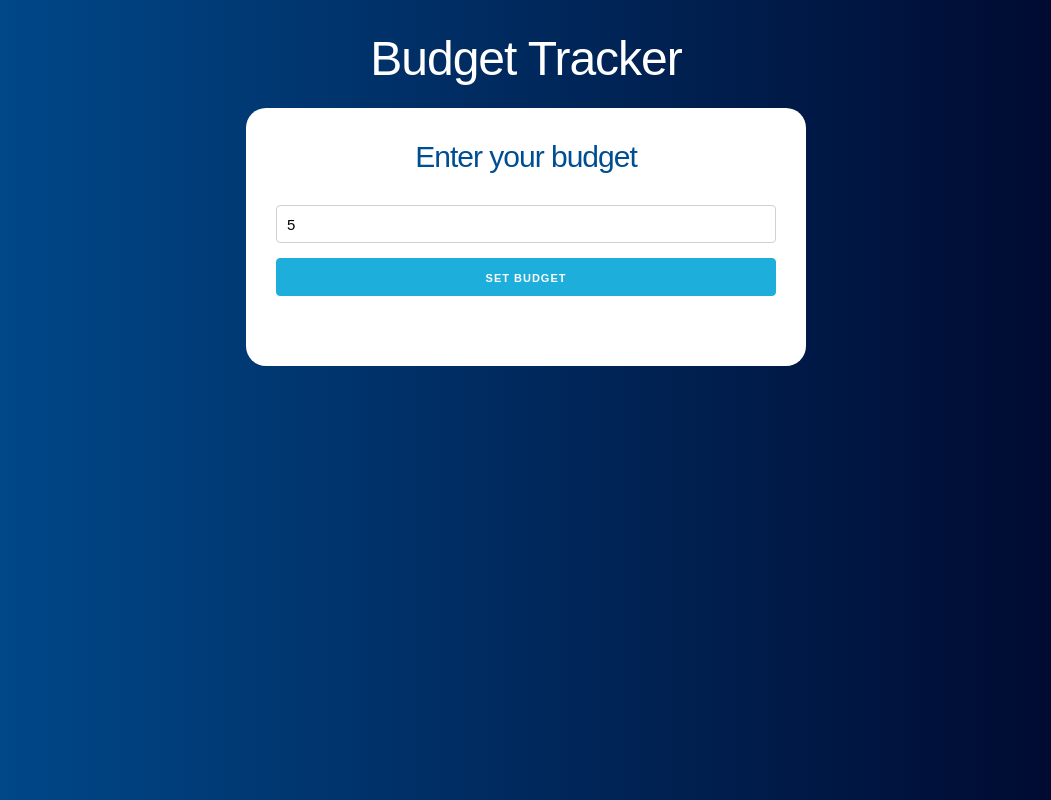
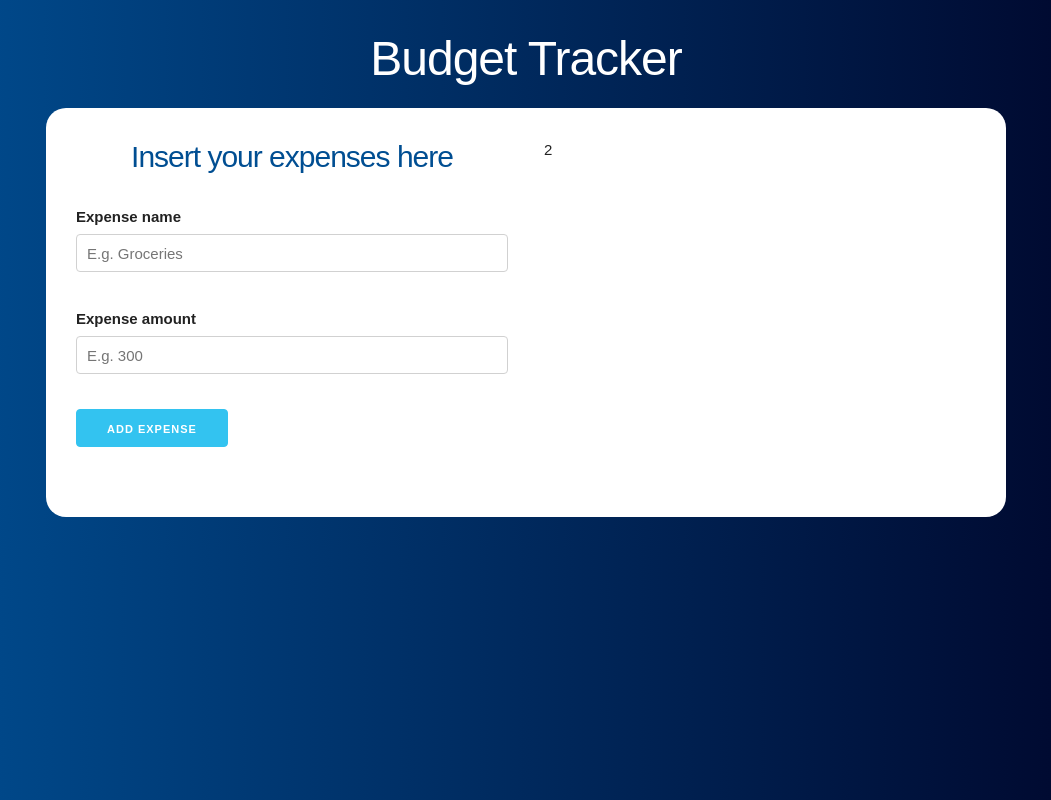
Before and after one commit to gsvidal/budget-tracker, a React (Create React App) app: page / in a window 1280 px wide. Both pictures are taken after typing "5" into the empty fields and a click on the input "Set Budget". Shown: the whole page, without its empty margins (114-1165 px from the left). Built offline with nearby package versions, Linux system fonts and the light colour scheme.

Commit message:
Add Amount, Form and Error components

```diff
--- a/src/App.js
+++ b/src/App.js
@@ -1,14 +1,38 @@
-import logo from './logo.svg';
-import Budget from './components/Budget';
-
+// import logo from './logo.svg';
+import React, { useState } from 'react';
+import Amount from './components/Amount';
+import Form from './components/Form';
 
 function App() {
+
+  //Defining the state
+  const [ budget, setBudget ] = useState(0);
+  const [ remaining, setRemaining ] = useState(0);
+  const [ showAmount, setShowAmount ] = useState(true);
+
   return (
     <div className="container">
       <header>
         <h1>Budget Tracker</h1>
         <div className="principal-content content">
-          <Budget/>
+          { showAmount
+            ?
+            <Amount
+              setBudget={setBudget}
+              setRemaining={setRemaining}
+              setShowAmount={setShowAmount}
+            />
+            :
+            <div className="row">
+              <div className="one-half column">
+                <Form />
+              </div>
+              <div className="one-half column">
+                2
+              </div>
+            </div>
+          }
+
         </div>
 
       </header>
--- a/src/components/Budget.js
+++ b/src/components/Amount.js
@@ -1,42 +1,45 @@
 import React, { Fragment, useState } from 'react';
 import Error from './Error';
 
-const Budget = () => {
+const Amount = ({ setBudget, setRemaining, setShowAmount }) => {
 
   // Define state
-  const [ budget, saveBudget ] = useState(0);
+  const [ amount, saveAmount ] = useState(0);
   const [ error, setError ] = useState(false);
 
   // function that reads budget
-  const defineBudget = event => {
-    saveBudget(parseInt(event.target.value,10));
+  const defineAmount = event => {
+    saveAmount(parseInt(event.target.value,10));
   }
 
   // Submit to set the budget
-  const setBudget = event => {
+  const setAmount = event => {
     event.preventDefault();
 
     // Budget input validation (positive number)
-    if(budget <= 0 || isNaN(budget)) {
+    if(amount <= 0 || isNaN(amount)) {
       setError(true);
       return;
     }
 
     // In case validation is true
     setError(false);
+    setBudget(amount);
+    setRemaining(amount);
+    setShowAmount(false)
   }
 
   return(
     <Fragment>
-      <h2>Enter your budget</h2>
+      <h2>Enter your budget amount</h2>
       { error && <Error message="Invalid Budget" /> }
       <form action=""
-        onSubmit={setBudget}>
+        onSubmit={setAmount}>
         <input
           type="number"
           className="u-full-width"
           placeholder="Enter your budget: 500"
-          onChange={defineBudget}
+          onChange={defineAmount}
         />
         <input
           type="submit"
@@ -48,4 +51,4 @@ const Budget = () => {
   );
 }
 
-export default Budget;
+export default Amount;
--- /dev/null
+++ b/src/components/Form.js
@@ -0,0 +1,72 @@
+import React, { useState } from 'react';
+import Error from './Error';
+
+const Form = () => {
+
+  const [ expenseName, setExpenseName ] = useState("");
+  const [ expenseAmount, setExpenseAmount ] = useState("");
+  const [ error, setError ] = useState(false);
+
+  // User add an expense
+  const setExpense = (event) => {
+    event.preventDefault();
+
+    // Validate
+    if(expenseAmount <= 0 || isNaN(expenseAmount) || expenseName.trim() === "" ) {
+      setError(true);
+      return;
+    }
+
+    setError(false);
+
+    // Made the expense
+
+
+    // send expense to App component
+
+
+    // Reset form component
+
+  }
+
+  return(
+    <form action=""
+      onSubmit={setExpense}
+    >
+      <h2>Insert your expenses here</h2>
+      { error &&
+        <Error
+          message="Both input fields are required or invalid Budget"
+        />
+      }
+
+      <div className="field">
+        <label htmlFor="">Expense name</label>
+        <input
+          type="text"
+          className="u-full-width"
+          placeholder="E.g. Groceries"
+          value={expenseName}
+          onChange={event => setExpenseName(event.target.value)}
+        />
+      </div>
+      <div className="field">
+        <label htmlFor="">Expense amount</label>
+        <input
+          type="number"
+          className="u-full-width"
+          placeholder="E.g. 300"
+          value={expenseAmount}
+          onChange={event => setExpenseAmount(parseInt(event.target.value,10))}
+        />
+      </div>
+      <input
+        type="submit"
+        className="button-primary full-width"
+        value="Add expense"
+      />
+    </form>
+  );
+}
+
+export default Form;
--- a/src/index.css
+++ b/src/index.css
@@ -15,7 +15,7 @@ header {
 .content {
   padding:20px;
   margin: 0 auto;
-  max-width: 500px;
+  /* max-width: 500px; */
 }
 .principal-content {
   background-color: white;
```
